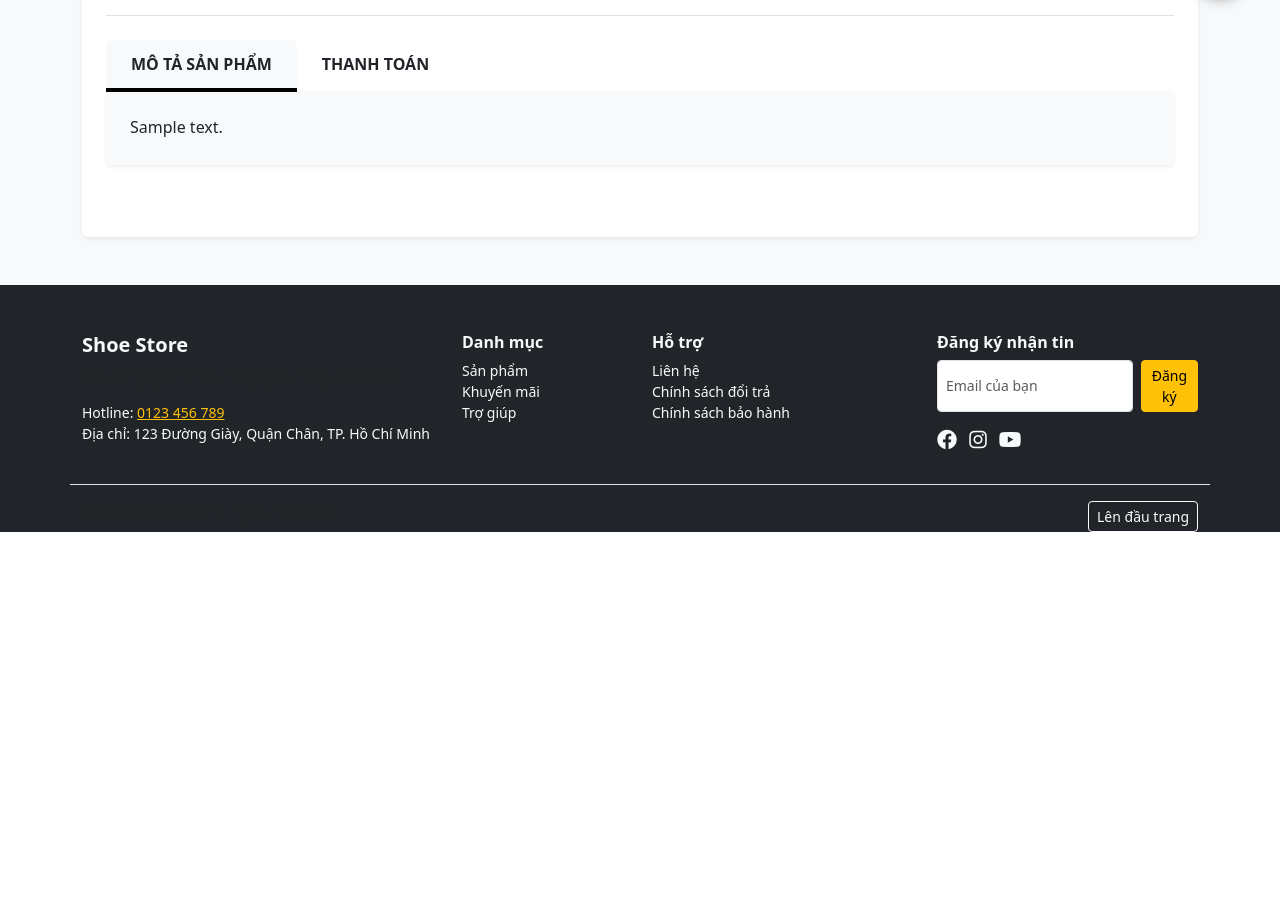
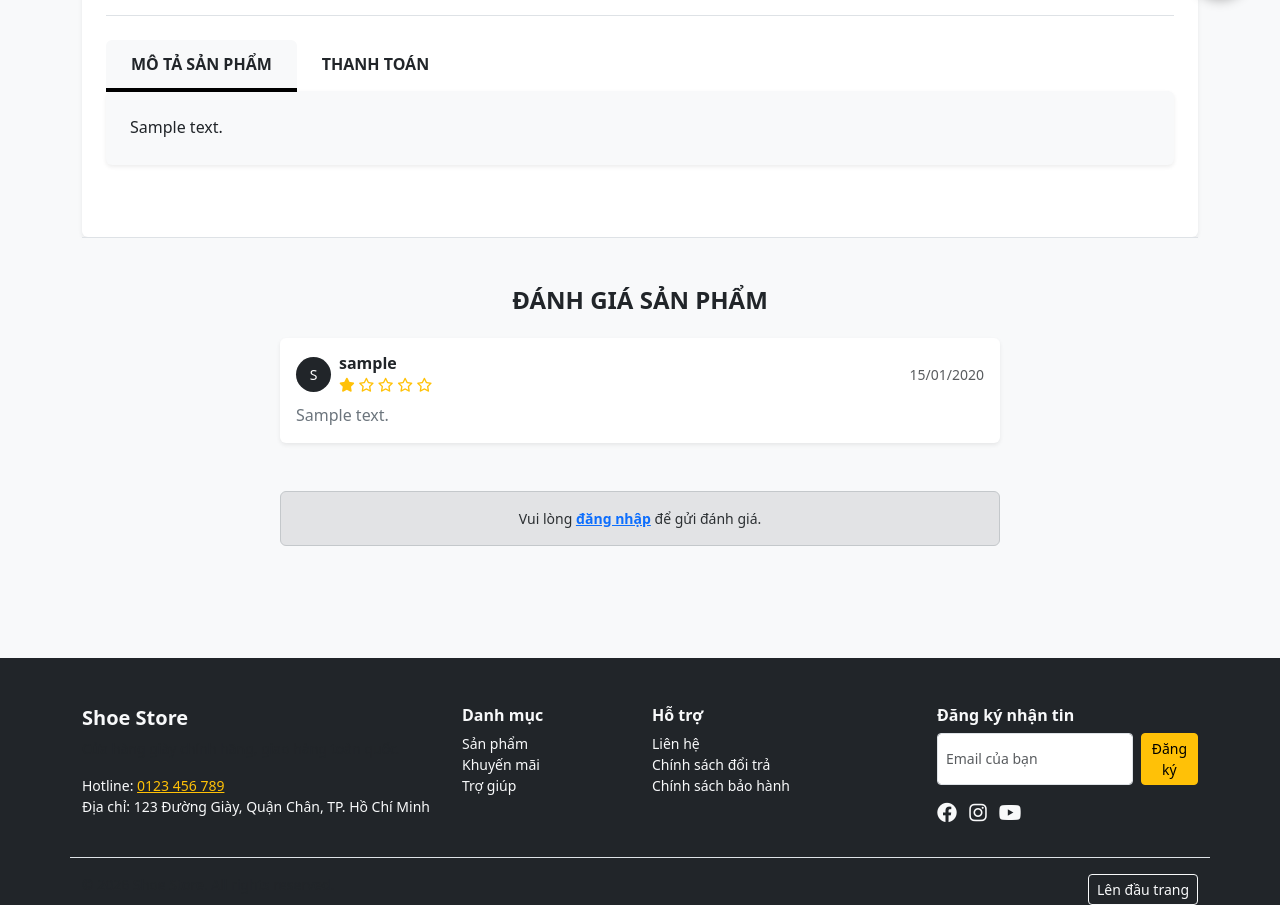
Before and after one commit to TanThong0506/TMDTShoes_Store, a Django app: page /products/product/1/ in a window 1280 px wide. Shown: the part 774-1679 px from the top of the page. Before the commit the page ends 1306 px from the top, so only its background shows below. Run offline with Django 5.2, Linux system fonts and the light colour scheme; tables that the repository leaves empty hold one stand-in row (values such as "Sample post"); grey boxes marked "Sample" are stand-in pictures; data that the repository does not hold is empty.

Commit message:
Fix phan danh gia

```diff
--- /dev/null
+++ b/products/forms.py
@@ -0,0 +1,12 @@
+# products/forms.py
+from django import forms
+from .models import Review
+
+class ReviewForm(forms.ModelForm):
+    class Meta:
+        model = Review
+        fields = ['rating', 'comment']
+        widgets = {
+            'rating': forms.Select(attrs={'class': 'form-control'}),
+            'comment': forms.Textarea(attrs={'class': 'form-control', 'rows': 3, 'placeholder': 'Chia sẻ cảm nhận của bạn về sản phẩm...'}),
+        }
--- a/products/urls.py
+++ b/products/urls.py
@@ -4,14 +4,12 @@ from . import views
 app_name = 'products'
 
 urlpatterns = [
-    # 1. Sửa lại tên thành 'product_list' để khớp chuẩn với file HTML
+    # 1. Trang danh sách sản phẩm
     path('', views.product_list, name='product_list'),
 
-    # 2. Thêm đường dẫn cho chức năng TÌM KIẾM (Để ngay đây nhé)
+    # 2. Chức năng tìm kiếm (Chỉ giữ lại 1 dòng này thôi)
     path('search/', views.search_products, name='search'),
 
-    # 3. Sửa lại tên thành 'product_detail' để khớp với thẻ <a> trong HTML
+    # 3. Trang chi tiết sản phẩm
     path('product/<int:pk>/', views.product_detail, name='product_detail'),
-    # Tìm kiếm sản phẩm:
-    path('search/', views.search_products, name='search'),
 ]
--- a/products/views.py
+++ b/products/views.py
@@ -1,8 +1,10 @@
-from django.shortcuts import render, get_object_or_404
+from django.shortcuts import render, get_object_or_404, redirect # ĐÃ THÊM: redirect
 from django.db.models import Q, F  # Dùng để so sánh 2 cột
 from django.core.paginator import Paginator, EmptyPage, PageNotAnInteger # BẮT BUỘC IMPORT ĐỂ PHÂN TRANG
-from .models import Product, Category, Brand, StorePolicy, Size, Sale
+from .models import Product, Category, Brand, StorePolicy, Size, Sale, Review # ĐÃ THÊM: Review
+from .forms import ReviewForm # ĐÃ THÊM: ReviewForm
 from django.utils import timezone
+from django.contrib import messages # ĐÃ THÊM: messages
 
 def home(request):
     # Lọc chuẩn giày Sale (Chỉ lấy những giày có giá gốc lớn hơn giá bán hiện tại)
@@ -99,10 +101,30 @@ def product_detail(request, pk):
 
         recommended = recommended.order_by('?')[:8]
 
+    # === CHỈ THÊM: Logic xử lý Đánh giá sản phẩm ===
+    reviews = product.reviews.all().order_by('-created_at')
+    if request.method == 'POST':
+        if not request.user.is_authenticated:
+            messages.error(request, "Bạn cần đăng nhập để đánh giá!")
+            return redirect('login')
+        form = ReviewForm(request.POST)
+        if form.is_valid():
+            review = form.save(commit=False)
+            review.product = product
+            review.user = request.user
+            review.save()
+            messages.success(request, "Đánh giá của bạn đã được gửi!")
+            return redirect('products:product_detail', pk=pk)
+    else:
+        form = ReviewForm()
+    # =============================================
+
     context = {
         'product': product,
         'policy': policy,
         'recommended_products': recommended,
+        'reviews': reviews, # THÊM VÀO CONTEXT
+        'form': form,       # THÊM VÀO CONTEXT
     }
     return render(request, 'products/product_detail.html', context)
 
--- a/templates/products/product_detail.html
+++ b/templates/products/product_detail.html
@@ -170,8 +169,80 @@
 </section>
 {% endif %}
 
+<section id="reviews-section" class="py-5 bg-light border-top">
+    <div class="container">
+        <div class="row">
+            <div class="col-lg-8 mx-auto">
+                <h4 class="fw-bold mb-4 text-center text-uppercase">Đánh giá sản phẩm</h4>
+
+                <div class="review-list mb-5">
+                    {% for review in reviews %}
+                    <div class="card border-0 shadow-sm mb-3 p-3">
+                        <div class="d-flex align-items-center mb-2">
+                            <div class="avatar-circle me-2">{{ review.user.username|slice:":1"|upper }}</div>
+                            <div>
+                                <h6 class="mb-0 fw-bold">{{ review.user.username }}</h6>
+                                <div class="text-warning small">
+                                    {% for i in "12345" %}
+                                        <i class="{% if forloop.counter <= review.rating %}fas{% else %}far{% endif %} fa-star"></i>
+                                    {% endfor %}
+                                </div>
+                            </div>
+                            <small class="ms-auto text-muted">{{ review.created_at|date:"d/m/Y" }}</small>
+                        </div>
+                        <p class="mb-0 text-secondary">{{ review.comment }}</p>
+                    </div>
+                    {% empty %}
+                    <div class="text-center py-4 text-muted italic">Chưa có đánh giá nào. Hãy là người đầu tiên!</div>
+                    {% endfor %}
+                </div>
+
+                {% if user.is_authenticated %}
+                <div class="card border-0 shadow-sm p-4 rounded-3">
+                    <h5 class="fw-bold mb-3">Để lại đánh giá của bạn</h5>
+                    <form method="POST" action="{% url 'products:product_detail' product.id %}">
+                        {% csrf_token %}
+                        <div class="mb-3 text-center">
+                            <label class="form-label d-block fw-bold">Chọn số sao:</label>
+                            <div class="star-rating d-flex justify-content-center flex-row-reverse">
+                                <input type="radio" id="star5" name="rating" value="5" required/><label for="star5"><i class="fas fa-star"></i></label>
+                                <input type="radio" id="star4" name="rating" value="4"/><label for="star4"><i class="fas fa-star"></i></label>
+                                <input type="radio" id="star3" name="rating" value="3"/><label for="star3"><i class="fas fa-star"></i></label>
+                                <input type="radio" id="star2" name="rating" value="2"/><label for="star2"><i class="fas fa-star"></i></label>
+                                <input type="radio" id="star1" name="rating" value="1"/><label for="star1"><i class="fas fa-star"></i></label>
+                            </div>
+                        </div>
+                        <div class="mb-3">
+                            <textarea name="comment" class="form-control" rows="3" placeholder="Bạn thấy sản phẩm này thế nào?" required></textarea>
+                        </div>
+                        <button type="submit" class="btn btn-dark w-100 fw-bold">GỬI ĐÁNH GIÁ</button>
+                    </form>
+                </div>
+                {% else %}
+                <div class="alert alert-secondary text-center small">
+                    Vui lòng <a href="{% url 'users:login' %}" class="fw-bold">đăng nhập</a> để gửi đánh giá.
+                </div>
+                {% endif %}
+            </div>
+        </div>
+    </div>
+</section>
+
 <style>
-    /* Reuse list hover effect for recommended cards */
+    /* CSS CHO STAR RATING */
+    .star-rating { display: inline-block; }
+    .star-rating input { display: none; }
+    .star-rating label { font-size: 28px; color: #ccc; cursor: pointer; padding: 0 4px; transition: 0.2s; }
+    .star-rating input:checked ~ label,
+    .star-rating label:hover,
+    .star-rating label:hover ~ label { color: #ffc107; }
+
+    .avatar-circle {
+        width: 35px; height: 35px; background: #212529; color: #fff;
+        border-radius: 50%; display: flex; align-items: center; justify-content: center; font-size: 14px;
+    }
+
+    /* CSS GỐC CỦA BẠN */
     .list-product-card {
         transition: all 0.3s cubic-bezier(0.25, 0.8, 0.25, 1);
         border-radius: 12px;
@@ -293,15 +303,8 @@
             return cookieValue;
         }
 
-        // 1. Slider chính: Đã XÓA asNavFor để cắt đứt liên kết
-        $('.product-main-slider').slick({
-            slidesToShow: 1,
-            arrows: false,
-            fade: true
-        });
+        $('.product-main-slider').slick({ slidesToShow: 1, arrows: false, fade: true });
 
-        // 2. Slider phụ: Đã XÓA asNavFor và focusOnSelect
-        // Đảm bảo nó NẰM IM RE, chỉ trượt khi sếp bấm nút mũi tên < >
         $('.product-thumb-slider').slick({
             slidesToShow: 4,
             infinite: false,
@@ -318,78 +320,39 @@
             }
         });
 
-        // Chức năng Zoom ảnh trên máy tính
         function enableZoom() {
             if (window.innerWidth < 768) return;
             $('.zoom-container').each(function() {
                 var container = $(this);
                 var img = container.find('.zoomable');
-
-                container.off('mousemove.zoom mouseenter.zoom mouseleave.zoom');
-
-                container.on('mousemove.zoom', function(e) {
+                container.off('mousemove.zoom').on('mousemove.zoom', function(e) {
                     var offset = container.offset();
                     var x = e.pageX - offset.left;
                     var y = e.pageY - offset.top;
                     var px = x / container.width() * 100;
                     var py = y / container.height() * 100;
-                    img.css('transform-origin', px + '% ' + py + '%');
-                    img.css('transform', 'scale(1.8)');
+                    img.css({'transform-origin': px + '% ' + py + '%', 'transform': 'scale(1.8)'});
                 });
-
-                container.on('mouseenter.zoom', function() {
-                    img.css('transition', 'transform 0.15s ease-out');
-                });
-
-                container.on('mouseleave.zoom', function() {
-                    img.css('transform', 'scale(1)');
-                });
+                container.on('mouseleave.zoom', function() { img.css('transform', 'scale(1)'); });
             });
         }
 
         enableZoom();
-        $(window).on('resize', function() { enableZoom(); });
+        $(window).on('resize', enableZoom);
 
-        // AJAX Thêm vào giỏ hàng
         $('#add-to-cart-form').on('submit', function(e) {
             e.preventDefault();
             var form = $(this);
-            var selectedSize = form.find('input[name="size"]:checked').val();
-            var hasSizeOptions = form.find('input[name="size"]').length > 0;
-
-            if (hasSizeOptions && !selectedSize) {
-                alert('Vui lòng chọn size trước khi thêm vào giỏ hàng.');
-                return;
-            }
-
             $.ajax({
                 type: "POST",
                 url: form.attr('action'),
                 data: form.serialize(),
                 headers: { 'X-CSRFToken': getCookie('csrftoken') },
-                dataType: 'json',
                 success: function(response) {
-                    if (response.cart_count !== undefined) {
-                        $('.cart-count, #cart-count').text(response.cart_count);
-                    }
-
+                    if (response.cart_count !== undefined) $('.cart-count').text(response.cart_count);
                     var btn = form.find('button[type="submit"]');
-                    var oldText = btn.text();
-
-                    btn.text('ĐÃ THÊM THÀNH CÔNG!').addClass('btn-success').removeClass('btn-dark');
-
-                    setTimeout(function() {
-                        btn.text(oldText).addClass('btn-dark').removeClass('btn-success');
-                    }, 2000);
-                },
-                error: function(xhr) {
-                    var message = 'Không thể thêm sản phẩm vào giỏ hàng. Vui lòng thử lại.';
-                    if (xhr && xhr.responseJSON && xhr.responseJSON.error) {
-                        message = xhr.responseJSON.error;
-                    } else if (xhr && xhr.status) {
-                        message += ` (Mã lỗi: ${xhr.status})`;
-                    }
-                    alert(message);
+                    btn.text('ĐÃ THÊM!').addClass('btn-success').removeClass('btn-dark');
+                    setTimeout(function() { btn.text('THÊM VÀO GIỎ HÀNG').addClass('btn-dark').removeClass('btn-success'); }, 2000);
                 }
             });
         });
```
Also changed, not shown: other parts of templates/products/product_detail.html (+5 -68 lines), products/models.py (+31 -31 lines), products/migrations/0010_alter_review_options_alter_sale_options_and_more.py (added).
